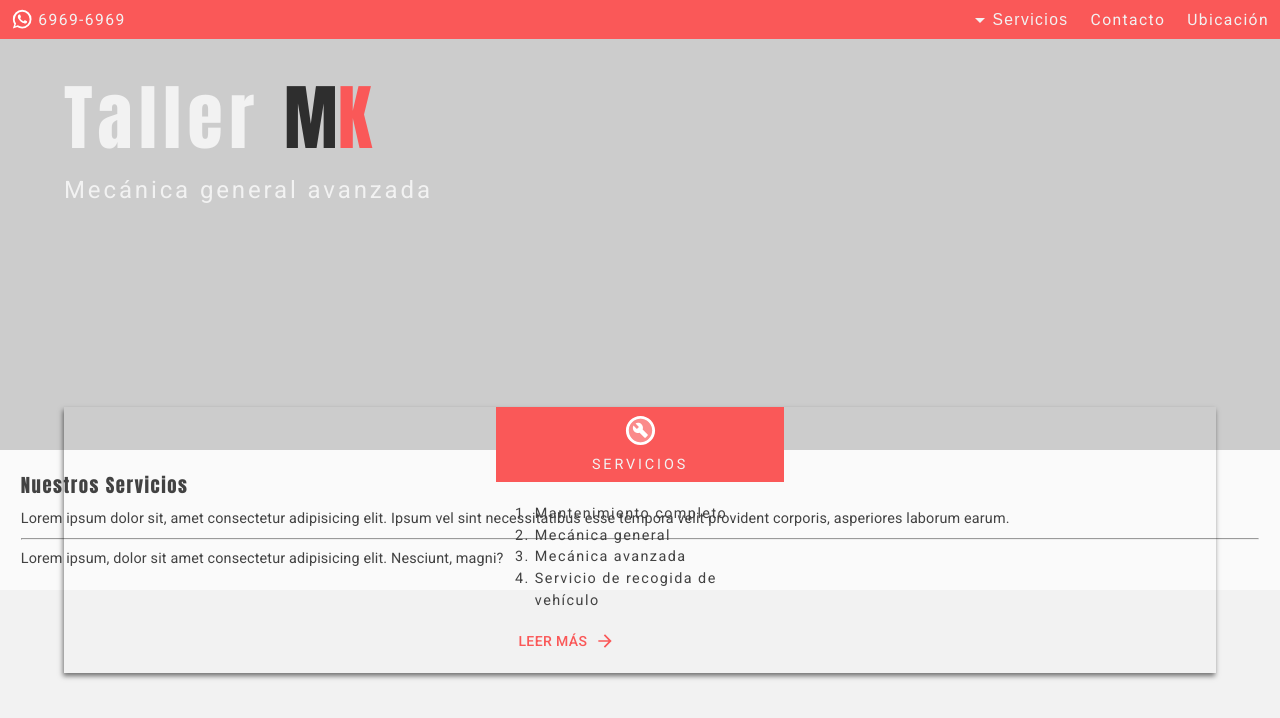
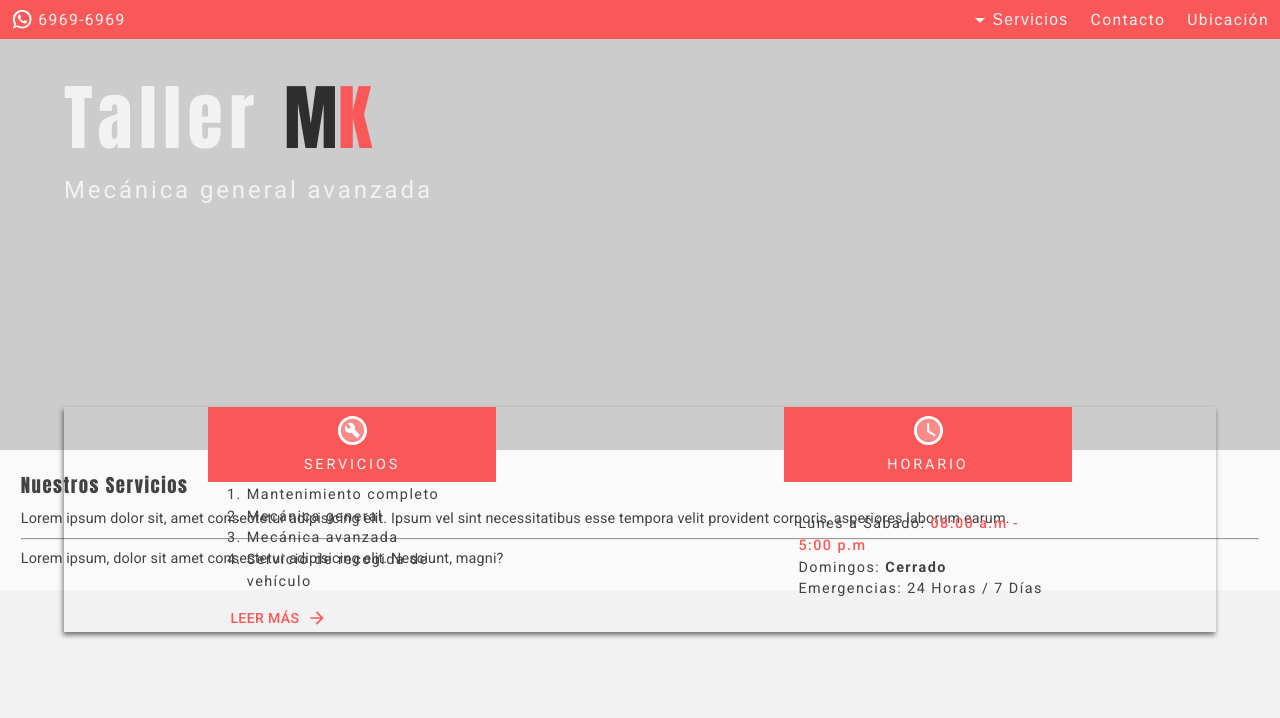
Before and after one commit to AbdielP/mk-webpage, a React (Vite) app: page / in a window 1280 px wide. Shown: the top 718 px of the page. Built offline with nearby package versions, Linux system fonts and the light colour scheme.

Commit message:
height tarjetas

```diff
--- a/src/components/Cards.jsx
+++ b/src/components/Cards.jsx
@@ -1,6 +1,7 @@
 import '../styles/cards.css'
 import BuildCircleTwoToneIcon from '@mui/icons-material/BuildCircleTwoTone'
 import ArrowForwardSharpIcon from '@mui/icons-material/ArrowForwardSharp'
+import AccessTimeTwoToneIcon from '@mui/icons-material/AccessTimeTwoTone'
 import Button from '@mui/material/Button'
 
 export default function Cards() {
@@ -19,9 +20,21 @@ export default function Cards() {
             <li>Mecánica avanzada</li>
             <li>Servicio de recogida de vehículo</li>
           </ol>
-          <Button href='#' endIcon={<ArrowForwardSharpIcon />} sx={{ marginTop: '.3em', color: '#FA5858' }}>
+          <Button href='#' endIcon={<ArrowForwardSharpIcon />} sx={{ color: '#FA5858' }}>
             Leer más
           </Button>
+        </div>
+      </div>
+
+      <div className='card'>
+        <div className="card__header">
+          <AccessTimeTwoToneIcon fontSize="large" sx={{ color: 'white'}} />
+          <p className='card__p'>HORARIO</p>
+        </div>
+        <div className='card__container'>
+          <p>Lunes a Sábado: <span className='span__horario'>08:00 a.m - 5:00 p.m</span></p>
+          <p>Domingos: <b>Cerrado</b></p>
+          <p>Emergencias: <span>24 Horas / 7 Días</span></p>
         </div>
       </div>
 
--- a/src/styles/cards.css
+++ b/src/styles/cards.css
@@ -12,6 +12,7 @@
 
 .card {
     width: 100%;
+    /* height: 230px; */
 }
 
 .card__header {
@@ -23,13 +24,22 @@
 }
 
 .card__container {
-    /* text-align: justify; */
+    height: 150px;
+    display: flex;
+    align-items: start;
+    flex-direction: column;
+    justify-content: center;
     letter-spacing: .1em;
     padding: 1em;
 }
 
 .ol__servicios {
     padding: .5em 1.7em;
+}
+
+.span__horario {
+    color: var(--color-red-mk);
+    font-weight: 500;
 }
 
 @media (min-width: 900px) {
```
